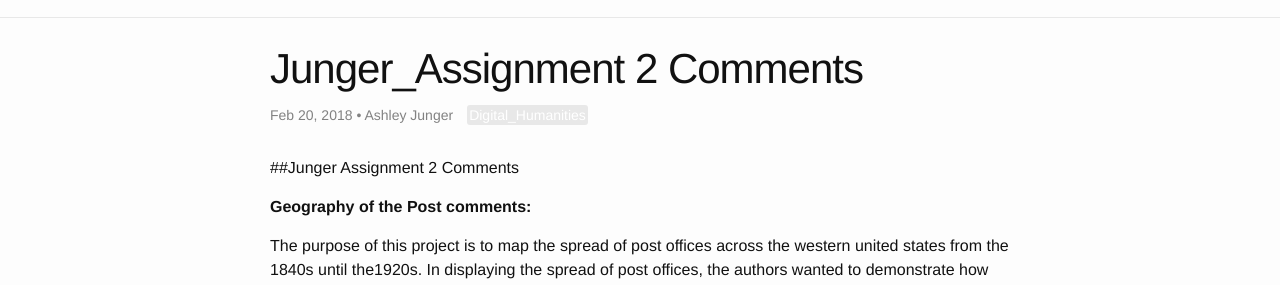
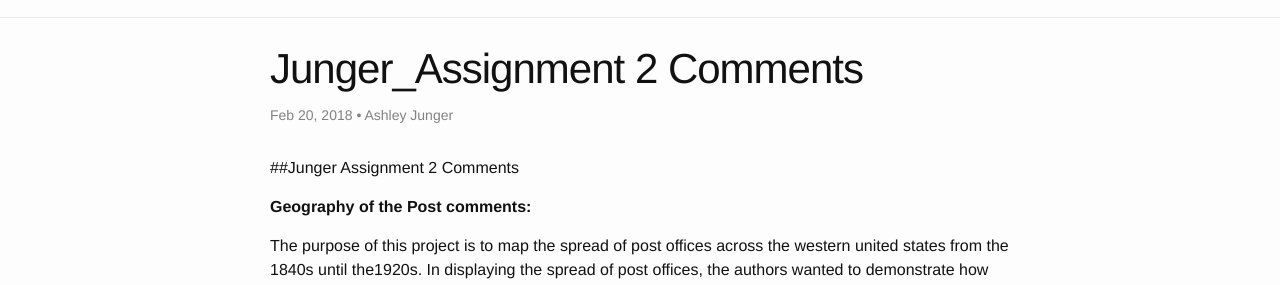
Before and after one commit to cmsS62/Spring-2018, a Jekyll site: the page built from _posts/2018-02-20-junger-assignment-2-comments.md, in a window 1280 px wide. Shown: the part 156-441 px from the top of the page. Built offline with Jekyll 4.4.1, drawn with Linux system fonts in a browser that asks for light colours.

Commit message:
Create 2018-02-20-junger-assignment-2-comments.md

```diff
--- a/_posts/2018-02-20-junger-assignment-2-comments.md
+++ b/_posts/2018-02-20-junger-assignment-2-comments.md
@@ -4,8 +4,6 @@ published: true
 category: commentary
 title: Junger_Assignment 2 Comments
 author: Ashley Junger
-tags:
-  - Digital_Humanities
 ---
 ##Junger Assignment 2 Comments
 
```
